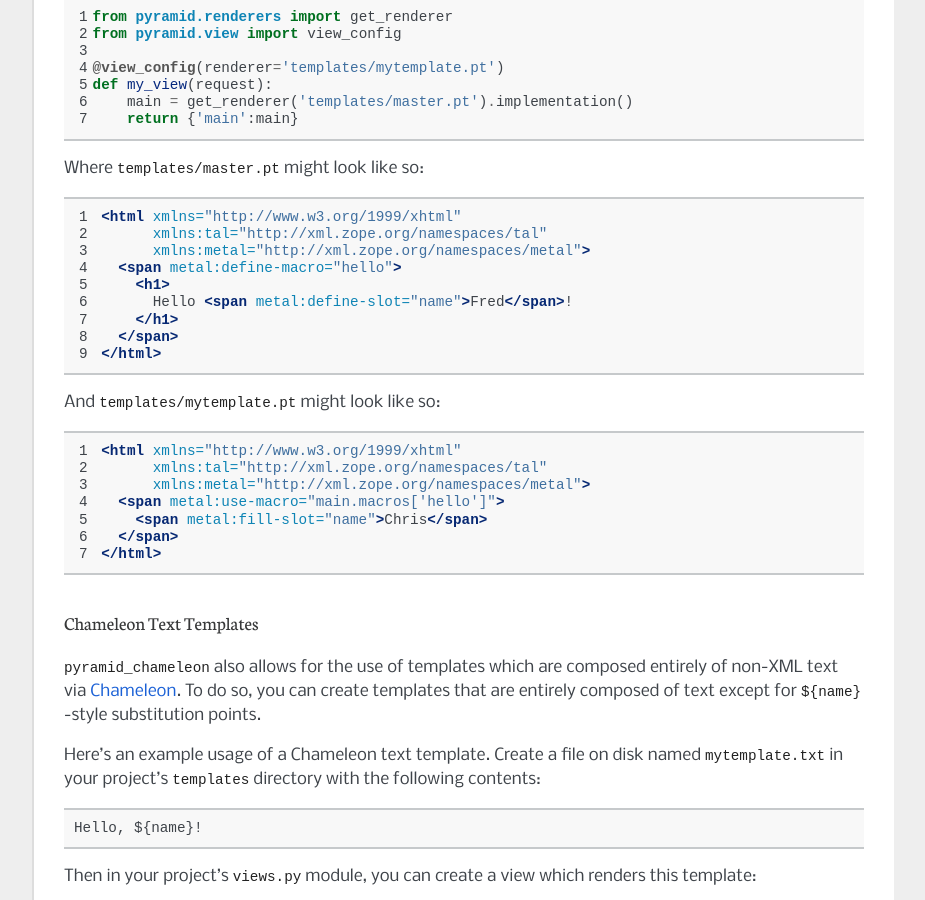
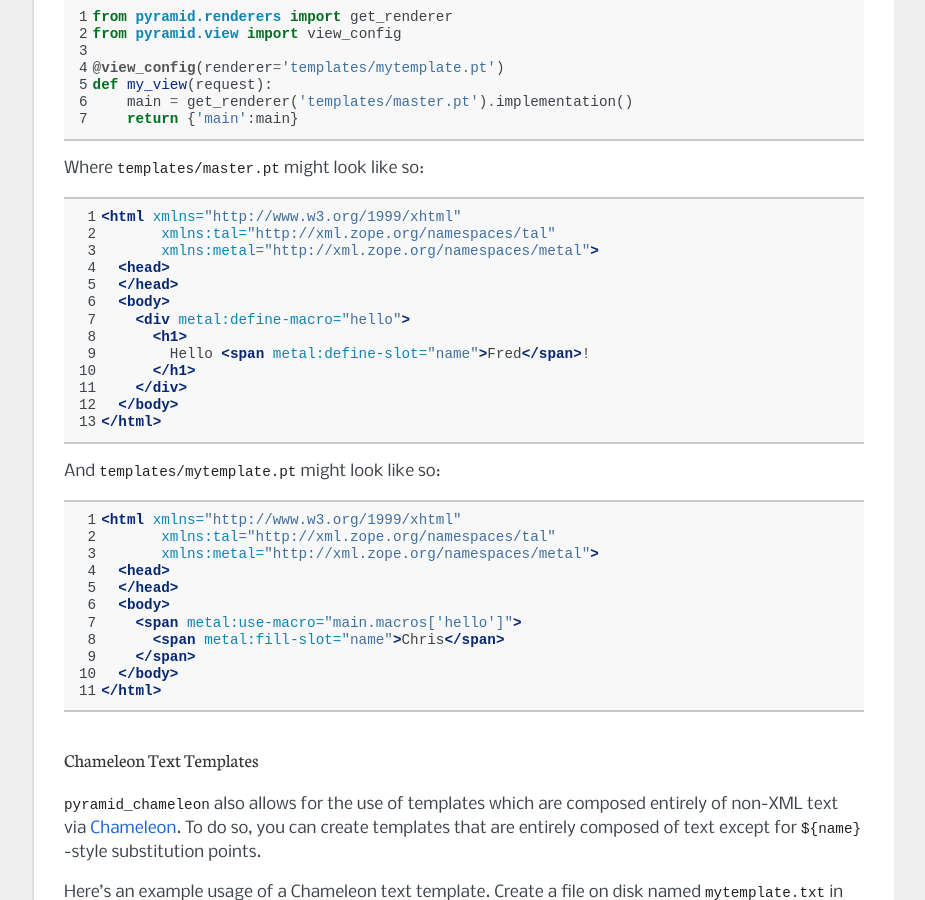
Before and after one commit to Pylons/pyramid_chameleon, a Sphinx documentation site: the page built from docs/index.rst, in a window 1280 px wide and 900 px high, scrolled down 3556 px. Shown: the whole window, without its empty margins (198-1123 px from the left). Built offline with Sphinx 7.4.7, drawn with Linux system fonts in a browser that asks for light colours.

Commit message:
fix examples so they actually work in realworld

```diff
--- a/docs/index.rst
+++ b/docs/index.rst
@@ -236,28 +236,36 @@
 .. code-block:: xml
    :linenos:
 
-    <html xmlns="http://www.w3.org/1999/xhtml"
+   <html xmlns="http://www.w3.org/1999/xhtml"
           xmlns:tal="http://xml.zope.org/namespaces/tal"
           xmlns:metal="http://xml.zope.org/namespaces/metal">
-      <span metal:define-macro="hello">
-        <h1>
-          Hello <span metal:define-slot="name">Fred</span>!
-        </h1>
-      </span>
-    </html>
+     <head>
+     </head>
+     <body>
+       <div metal:define-macro="hello">
+         <h1>
+           Hello <span metal:define-slot="name">Fred</span>!
+         </h1>
+       </div>
+     </body>
+   </html>
 
 And ``templates/mytemplate.pt`` might look like so:
 
 .. code-block:: xml
    :linenos:
 
-    <html xmlns="http://www.w3.org/1999/xhtml"
+   <html xmlns="http://www.w3.org/1999/xhtml"
           xmlns:tal="http://xml.zope.org/namespaces/tal"
           xmlns:metal="http://xml.zope.org/namespaces/metal">
-      <span metal:use-macro="main.macros['hello']">
-        <span metal:fill-slot="name">Chris</span>
-      </span>
-    </html>
+     <head>
+     </head>
+     <body>
+       <span metal:use-macro="main.macros['hello']">
+         <span metal:fill-slot="name">Chris</span>
+       </span>
+     </body>
+   </html>
 
 .. index::
    single: Chameleon text templates
```
